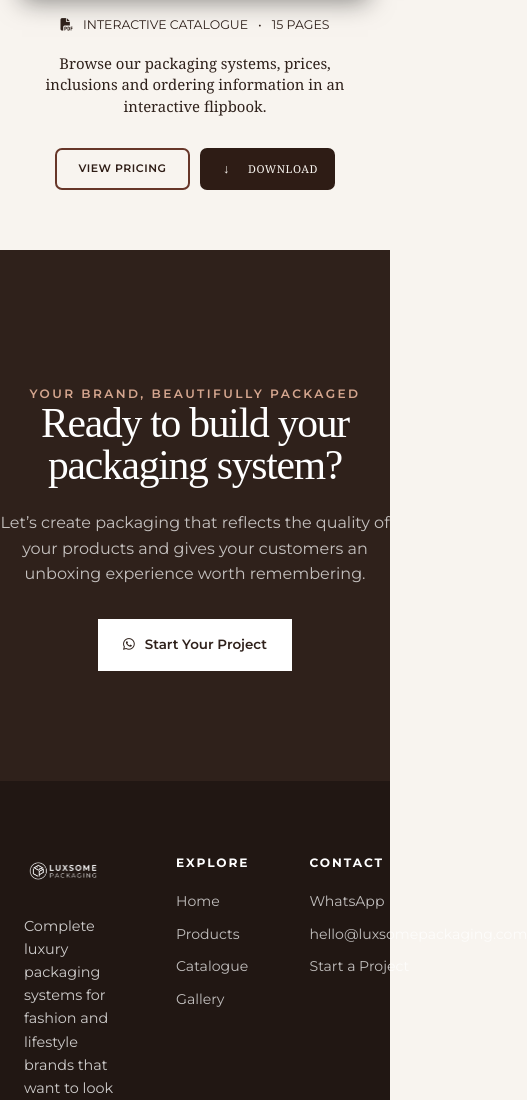
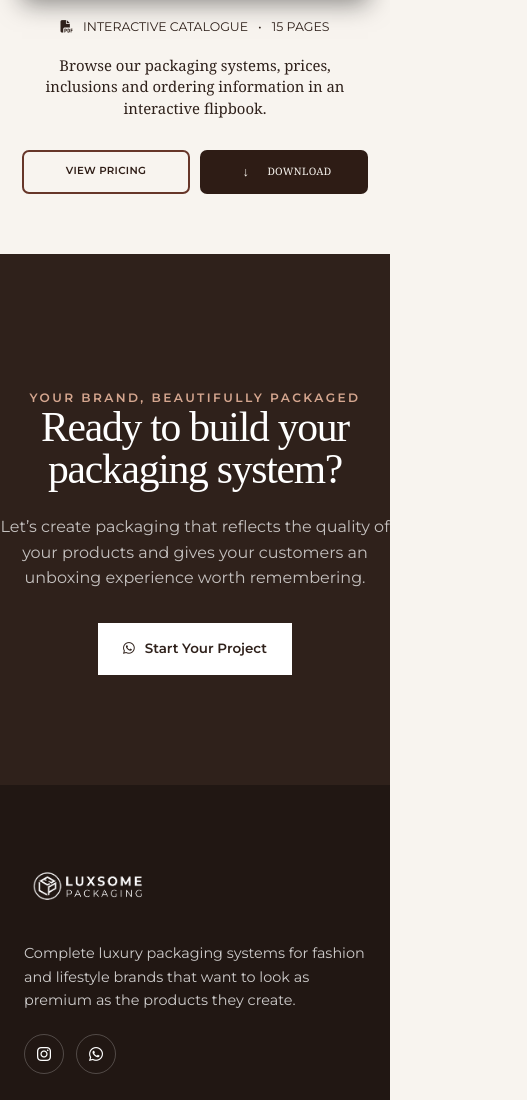
Before and after one commit to Aifedayo/luxsomepackaging, a plain HTML site: page index.html in a window 390 px wide. Shown: the part 2379-3479 px from the top of the page, 527 px wide, since content can reach past the window. Drawn offline with Linux system fonts and the light colour scheme; some packages are replaced by stand-ins of ours; a script that the page names is missing.

Commit message:
Refactor the entire codebase

```diff
--- a/css/base.css
+++ b/css/base.css
@@ -17,6 +17,20 @@
     box-sizing: border-box;
 }
 
+html,
+body {
+    width: 100%;
+    max-width: 100%;
+    overflow-x: clip;
+}
+
+@supports not (overflow: clip) {
+    html,
+    body {
+        overflow-x: hidden;
+    }
+}
+
 html {
     scroll-behavior: smooth;
 }
@@ -33,6 +47,8 @@ body {
 img {
     display: block;
     width: 100%;
+    max-width: 100%;
+    height: auto;
 }
 
 a {
@@ -49,10 +65,6 @@ body.menu-open {
     height: auto;
 }
 
-img {
-    max-width: 100%;
-}
-
 button,
 a {
     font: inherit;
@@ -64,7 +76,6 @@ a {
 
 .container {
     width: min(var(--container-width), calc(100% - 48px));
-    margin-inline: auto;
 }
 
 .section-eyebrow {
@@ -370,15 +381,11 @@ a {
     }
 
     .hero-image{
-
         max-width:520px;
-
         transform:none;
-
     }
 
     }
-
 
 /* Catalogue section */
 
@@ -685,34 +692,22 @@ a {
 
 @media (max-width: 600px) {
     .catalogue-actions {
-        flex-direction: row;
-        justify-content: center;
-        align-items: center;
+        display: grid;
+        grid-template-columns: repeat(2, minmax(0, 1fr));
         gap: 10px;
+        width: 100%;
     }
 
     .catalogue-actions .view-button,
     .catalogue-actions .download-button {
-        width: auto;
-        min-height: 42px;
-        flex: 0 1 auto;
-
-        padding: 0 14px;
-
-        font-size: 0.68rem;
-        letter-spacing: 0.05em;
+        width: 100%;
+        min-width: 0;
+        max-width: none;
+        min-height: 44px;
+        padding: 0 8px;
+        font-size: 0.64rem;
+        letter-spacing: 0.03em;
         white-space: nowrap;
-    }
-}
-
-.pdf-icon {
-    color: #e53935; /* PDF red */
-}
-
-@media (max-width: 600px) {
-    .catalogue-actions .view-button,
-    .catalogue-actions .download-button {
-        min-width: 135px;
     }
 }
 
@@ -749,9 +744,19 @@ a {
 /* Mobile */
 
 @media (max-width: 760px) {
+    @media (max-width: 760px) {
+        .container {
+            width: min(100%, calc(100% - 32px));
+            margin-inline: auto;
+        }
 
-    .site-header {
-        padding: 28px 22px 0;
+        .site-header {
+            padding: 0;
+        }
+
+        .site-footer .container {
+            padding-inline: 8px;
+        }
     }
 
     .logo-image {
@@ -1032,3 +1037,25 @@ a {
     border-top: 1px solid rgba(255, 255, 255, 0.13);
     font-size: 0.78rem;
 }
+
+@media (max-width: 760px) {
+    .footer-grid {
+        grid-template-columns: 1fr;
+        gap: 38px;
+    }
+
+    .footer-grid > * {
+        min-width: 0;
+    }
+
+    .footer-links a {
+        overflow-wrap: anywhere;
+        word-break: break-word;
+    }
+
+    .footer-bottom {
+        flex-direction: column;
+        align-items: flex-start;
+        margin-top: 42px;
+    }
+}
--- a/index.html
+++ b/index.html
@@ -561,7 +561,7 @@
                     <div
                         id="productFlipbook"
                         class="flipbook"
-                        aria-label="Luxsome pricing catalogue pages"
+                        aria-label="Luxsome product catalogue pages"
                     ></div>
 
                 </div>
@@ -603,9 +603,9 @@
                     </button>
 
                     <a
-                        href="assets/pdf/catalogues/PRICING-CATALOGUE.pdf"
+                        href="assets/pdf/catalogues/PRODUCT-CATALOGUE.pdf"
                         class="download-button"
-                        download="Luxsome Packaging Pricing Catalogue.pdf"
+                        download="Luxsome Product Catalogue.pdf"
                     >
                         <span class="download-icon">↓</span>
                         Download PDF
--- a/js/flipbook.js
+++ b/js/flipbook.js
@@ -1169,7 +1169,7 @@ function initialiseProductFlipbook() {
             return;
         }
 
-        if (typeof window.openCatalogueZoom !== "function") {
+        if (typeof window.openProductCatalogueZoom !== "function") {
             console.error(
                 "PhotoSwipe has not finished loading or window.openCatalogueZoom is missing."
             );
```
